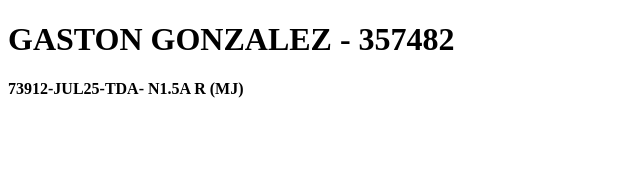
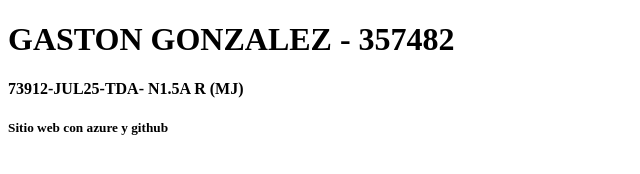
Before and after one commit to G28Gonzalez/ObligatorioTallerDespliegue, a plain HTML site: page index.html in a window 1280 px wide. Shown: the whole page, without its empty margins (0-640 px from the left). Drawn offline with Linux system fonts and the light colour scheme.

Commit message:
2do commit - azure y github

```diff
--- a/index.html
+++ b/index.html
@@ -10,5 +10,7 @@
     <h1>GASTON GONZALEZ - 357482</h1>
     <h4>73912-JUL25-TDA- N1.5A R (MJ)</h4>
 
+    <h5>Sitio web con azure y github</h5>
+
 </body>
 </html>
```
